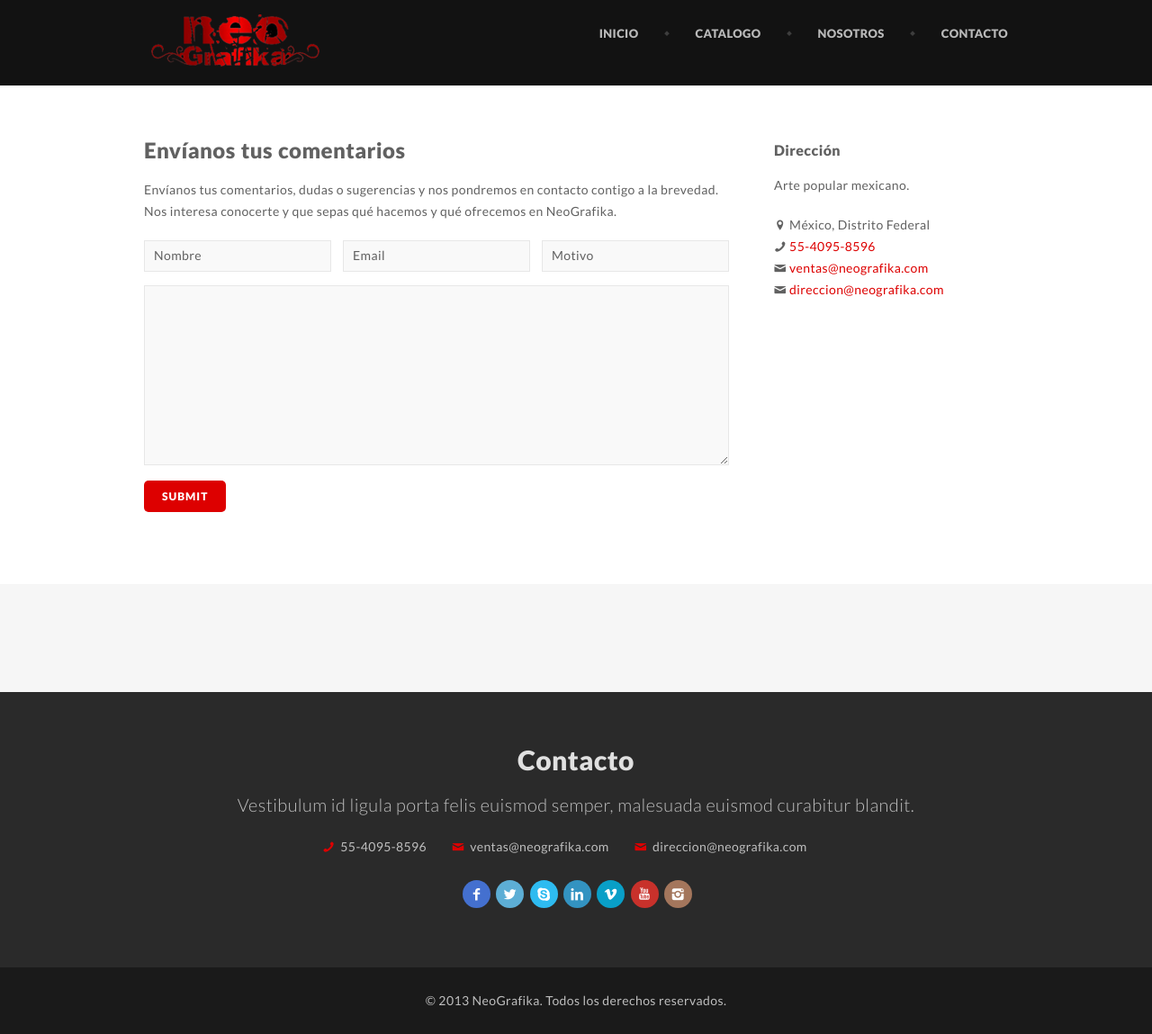
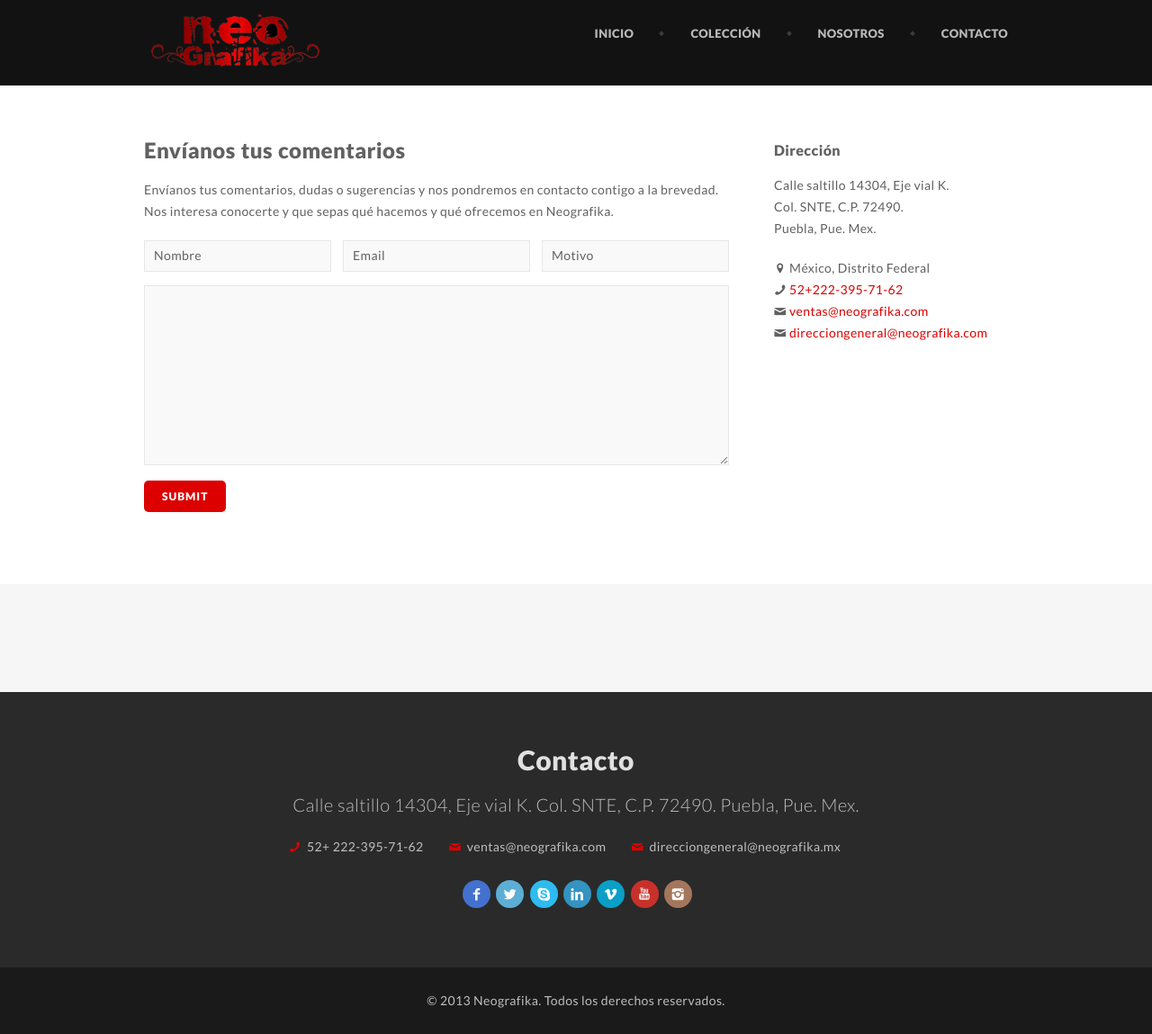
Before and after one commit to Dizi7/NeoGrafika, a WordPress theme: template themes/neografika/page-contacto.php in a window 1280 px wide. Shown: the whole page at 90% size. Run offline with PHP 8.4 and a stand-in for WordPress, Linux system fonts and the light colour scheme; the site name, menu and one post (Sample post) are stand-ins, and other content is empty; some libraries are stand-ins or nearby versions.

Commit message:
cambios en contacto y footer

```diff
--- a/themes/neografika/footer.php
+++ b/themes/neografika/footer.php
@@ -4,12 +4,12 @@
 			<!-- Begin Inner -->
 			<div class="inner">
 				<h1>Contacto</h1>
-				<p class="description">Vestibulum id ligula porta felis euismod semper, malesuada euismod curabitur blandit.</p>
+				<p class="description">Calle saltillo 14304, Eje vial K. Col. SNTE, C.P. 72490. Puebla, Pue. Mex.</p>
 				<ul class="contact-info">
 					<!-- <li><i class="icon-location"></i> Moonshine St. 14/05 Light City, Jupiter</li> -->
-					<li><i class="icon-phone"></i> <a href="tel://6176101405">55-4095-8596</a></li>
+					<li><i class="icon-phone"></i> <a href="tel://2223957162">52+ 222-395-71-62</a></li>
 					<li><i class="icon-mail"></i> <a href="mailto:ventas@neografika.com">ventas@neografika.com</a></li>
-					<li><i class="icon-mail"></i> <a href="mailto:direccion@neografika.com">direccion@neografika.com</a></li>
+					<li><i class="icon-mail"></i> <a href="mailto:direcciongeneral@neografika.com">direcciongeneral@neografika.mx</a></li>
 				</ul>
 				<ul class="social">
 					<li><a href="#"><i class="icon-s-facebook"></i></a></li>
@@ -29,7 +29,7 @@
 		<div class="subfooter-wrapper">
 			<!-- Begin Inner -->
 			<div class="inner">
-				<p>© 2013 NeoGrafika. Todos los derechos reservados.</p>
+				<p>© 2013 Neografika. Todos los derechos reservados.</p>
 			</div>
 			<!-- Begin Inner -->
 		</div>
--- a/themes/neografika/header.php
+++ b/themes/neografika/header.php
@@ -30,7 +30,7 @@
 						<nav id="menu" class="menu">
 							<ul id="tiny">
 								<li id="inicio"><a href="<?= site_url() ?>">Inicio</a></li>
-								<li id="catalogo"><a href="<?= site_url('/catalogo/') ?>">Catalogo</a></li>
+								<li id="catalogo"><a href="<?= site_url('/coleccion/') ?>">Colección</a></li>
 								<li id="nosotros"><a href="<?= site_url('/nosotros/') ?>">Nosotros</a></li>
 								<li id="contacto"><a href="<?= site_url('/contacto/') ?>">Contacto</a></li>
 							</ul>
--- a/themes/neografika/inc/metaboxes.php
+++ b/themes/neografika/inc/metaboxes.php
@@ -51,7 +51,7 @@
 			</h4>
 		<?php } else { ?>
 			<div>
-				<input type="file" class="input-img" name="_fotogaleria[]">
+				<input type="file" class="" ="input-img" name="_fotogaleria[]">
 				<input type="submit" class="button eliminar-img" data-post_id="" value="Eliminar">
 				<div class="fotogaleria"></div>
 			</div>
--- a/themes/neografika/index.php
+++ b/themes/neografika/index.php
@@ -67,8 +67,11 @@
 															<li><span class="lite1">Medidas:</span> <?= $product->size ?></li>
 														</ul>
 														<p><?= _e($product->content) ?></p>
+														<p class="disclaimer">Las piezas expuestas en la presente página, pertenecen a una colección de piezas únicas, y no a un catálogo, debido a ello pueden presentar variaciones, en producciones posteriores.
+</p>
 														<a href="#" class="button">Detalles</a>
 													</div>
+
 													<div class="clear"></div>'>
 								<a href="#">
 									<div class="overlay">
--- a/themes/neografika/js/scripts.js
+++ b/themes/neografika/js/scripts.js
@@ -763,7 +763,7 @@
 	/*	TWITTER
 	/*-----------------------------------------------------------------------------------*/
 	getTwitters('twitter', {
-		id: 'ChiclickMx',
+		id: 'neografikaMX',
 		count: 1,
 		enableLinks: true,
 		ignoreReplies: false,
--- a/themes/neografika/page-catalogo.php
+++ b/themes/neografika/page-coleccion.php
@@ -4,8 +4,10 @@
 	<div class="light-wrapper">
 		<!-- Begin Inner -->
 		<div class="inner">
-			<h1 class="aligncenter">Catalogo NeoGrafika</h1>
-			<p class="description aligncenter">Cum sociis natoque penatibus et magnis dis parturient montes, nascetur ridiculus mus. Duis mollis, est non commodo luctus, nisi erat porttitor ligula, eget lacinia odio sem nec elit. Maecenas faucibus mollis interdum. Cras mattis consectetur.</p>
+			<h1 class="aligncenter">Colección NeoGrafika</h1>
+			<p class="description aligncenter">
+				Hablar de México es hablar de un país de luchadores, hombres y mujeres, que sin importar nuestras diferencias políticas religiosas o culturales, apostamos a diario nuestra mascara o nuestra cabellera en el coliseo de la vida, donde brazos y piernas caen en pos de sacrificio, o se levantan y vuelan en pos de sus sueños…
+			</p>
 			<br />
 
 			<?php $categories = get_categories(
--- a/themes/neografika/page-contacto.php
+++ b/themes/neografika/page-contacto.php
@@ -9,7 +9,7 @@
 			<h2>Envíanos tus comentarios</h2>
 			<p>
 				Envíanos tus comentarios, dudas o sugerencias y nos pondremos en contacto contigo a la brevedad.
-				Nos interesa conocerte y que sepas qué hacemos y qué ofrecemos en NeoGrafika.
+				Nos interesa conocerte y que sepas qué hacemos y qué ofrecemos en Neografika.
 			</p>
 			<!-- Begin Form -->
 			<div class="form-container">
@@ -41,11 +41,16 @@
 			<aside class="sidebar">
 				<div class="sidebox">
 					<h3>Dirección</h3>
-					<p>Arte popular mexicano.</p>
+
+					<p>
+					Calle saltillo 14304, Eje vial K. <br/>
+					Col. SNTE, C.P. 72490. <br/>
+					Puebla, Pue. Mex.
+					</p>
 					<i class="icon-location contact"></i>  México, Distrito Federal<br />
-					<i class="icon-phone contact"></i> <a href="tel://6176101405">55-4095-8596</a><br />
+					<i class="icon-phone contact"></i> <a href="tel://2223957162">52+222-395-71-62</a><br />
 					<i class="icon-mail contact"></i> <a href="mailto:ventas@neografika.com">ventas@neografika.com</a><br />
-					<i class="icon-mail contact"></i> <a href="mailto:direccion@neografika.com">direccion@neografika.com</a><br />
+					<i class="icon-mail contact"></i> <a href="mailto:direcciongeneral@neografika.com">direcciongeneral@neografika.com</a><br />
 				</div>
 			</aside>
 			<div class="clear"></div>
--- a/themes/neografika/style.css
+++ b/themes/neografika/style.css
@@ -1116,6 +1116,11 @@ ul.contact-info li i {
 .portfolio-content .item {
     margin-bottom: 60px
 }
+.disclaimer{
+    color: #999;
+    font-size: 12px;
+    line-height: 14px;
+}
 /*-----------------------------------------------------------------------------------*/
 /*	PORTFOLIO NAVIGATION
 /*-----------------------------------------------------------------------------------*/
```
